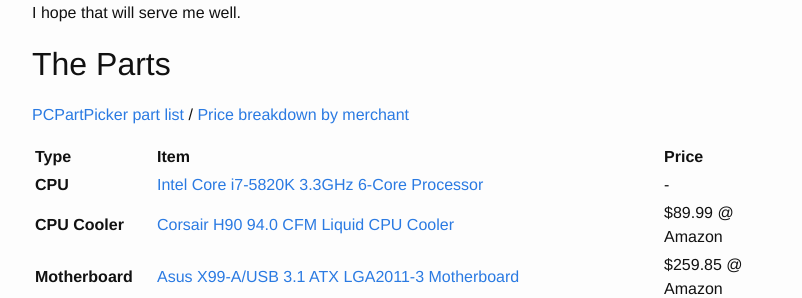
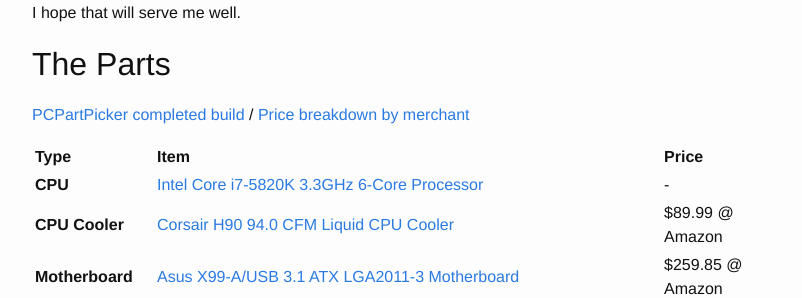
Before and after one commit to dwheaton/dwheaton.github.io, a Jekyll site: the page built from _posts/2016-03-14-workstation-build.markdown, in a window 1280 px wide and 900 px high, scrolled down 1432 px. Shown: the part 154-452 px from the top of the window, without its empty margins (238-1040 px from the left). Built offline with Jekyll 4.4.1, drawn with Linux system fonts in a browser that asks for light colours.

Commit message:
updated workstation build to use PCPartPicker completed build

```diff
--- a/_posts/2016-03-14-workstation-build.markdown
+++ b/_posts/2016-03-14-workstation-build.markdown
@@ -21,7 +21,7 @@ With a 6 core CPU, 32 GB DDR4 RAM in a quad-channel configuration, and a very fa
 The Parts
 --------------
 
-[PCPartPicker part list](http://pcpartpicker.com/p/8D3bNG) / [Price breakdown by merchant](http://pcpartpicker.com/p/8D3bNG/by_merchant/)
+[PCPartPicker completed build](https://pcpartpicker.com/b/H3LD4D) / [Price breakdown by merchant](http://pcpartpicker.com/p/8D3bNG/by_merchant/)
 
 Type|Item|Price
 :----|:----|:----
```
